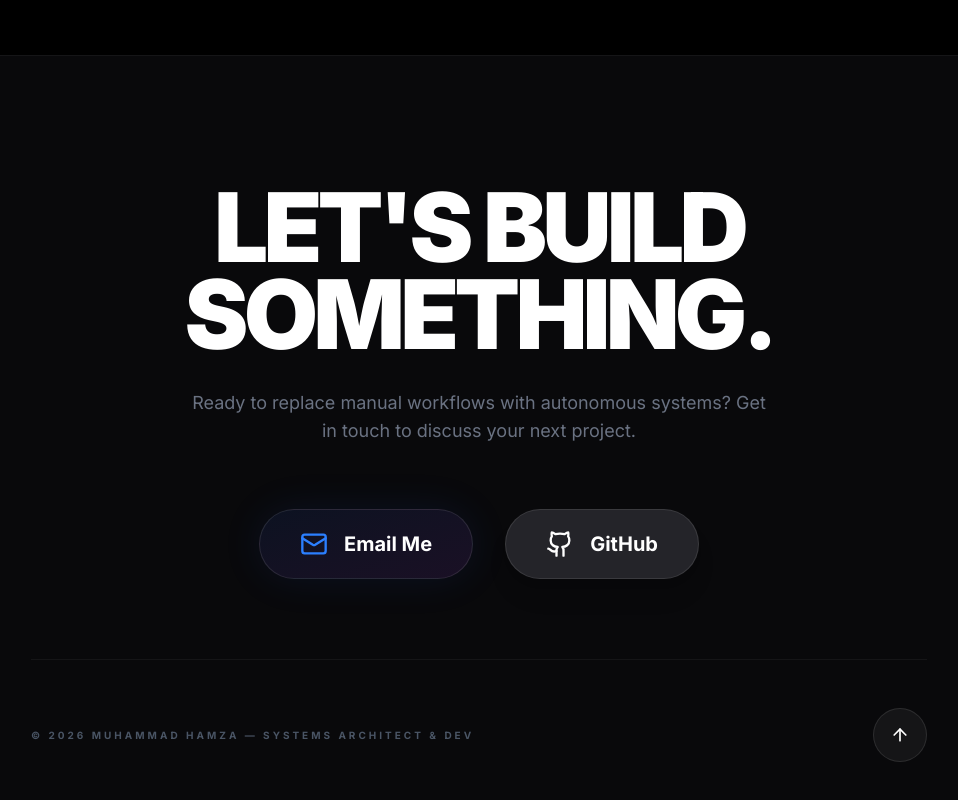
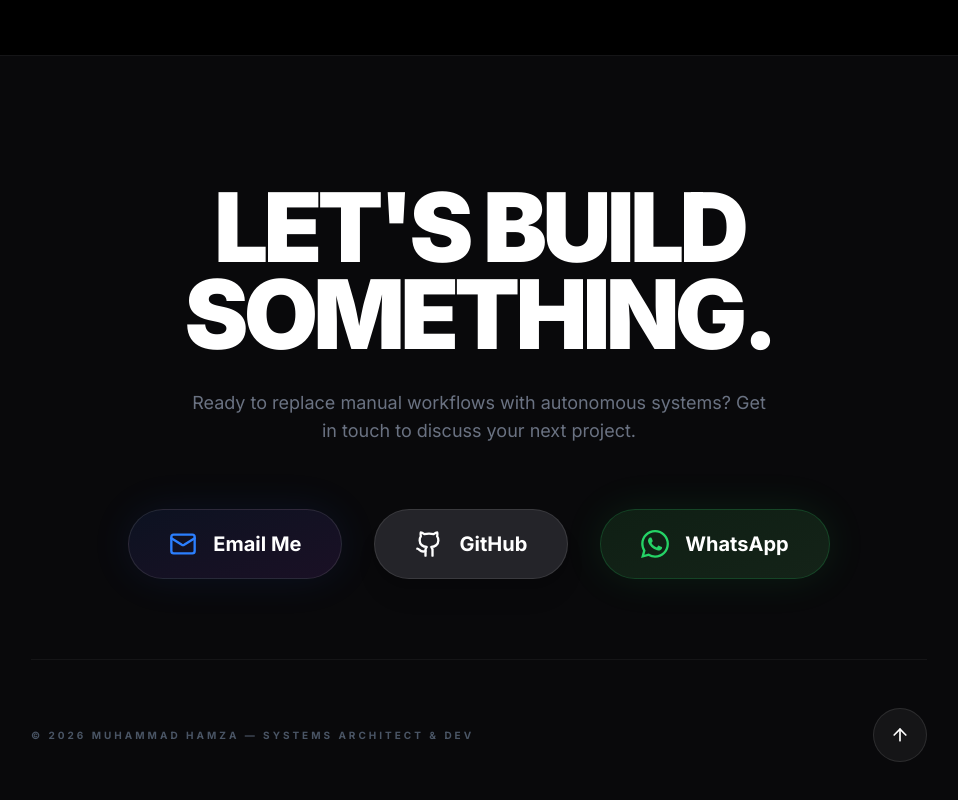
Before and after one commit to hamza19-2006/My_Portoflio, a React (Vite) app: page / in a window 1280 px wide. Shown: the part 4355-5155 px from the top of the page, without its empty margins (161-1119 px from the left). Built offline with nearby package versions, Linux system fonts and the light colour scheme.

Commit message:
feat: Add WhatsApp contact link and update README
Adds a WhatsApp contact link to the portfolio app and includes a banner and improved setup instructions in the README file.

```diff
--- a/src/App.tsx
+++ b/src/App.tsx
@@ -460,10 +460,23 @@
               href="https://github.com/hamza19-2006"
               target="_blank"
               rel="noopener noreferrer"
-              className="flex items-center gap-4 px-10 py-5 rounded-full bg-[#242429] border border-white/10 text-white hover:bg-[#2d2d33] transition-all shadow-xl"
+              className="flex items-center gap-4 px-10 py-5 rounded-full bg-[#242429] border border-white/10 text-white hover:bg-[#2d2d33] transition-all shadow-xl group"
             >
-              <Github className="w-7 h-7" />
+              <Github className="w-7 h-7 text-white" />
               <span className="text-xl font-bold">GitHub</span>
+            </motion.a>
+            <motion.a
+              whileHover={{ y: -5, scale: 1.02 }}
+              whileTap={{ scale: 0.98 }}
+              href="https://wa.me/923097719166?text=Hello%20M.Hamza%20!%20I%20want%20Your%20Help"
+              target="_blank"
+              rel="noopener noreferrer"
+              className="flex items-center gap-4 px-10 py-5 rounded-full bg-gradient-to-br from-[#0f1f14] to-[#142318] border border-[#25D366]/20 text-white shadow-[0_0_40px_rgba(37,211,102,0.1)] hover:border-[#25D366]/40 transition-all group"
+            >
+              <svg className="w-7 h-7 text-[#25D366] group-hover:text-[#1FAF53] transition-colors" viewBox="0 0 24 24" fill="currentColor">
+                <path d="M17.472 14.382c-.297-.149-1.758-.867-2.03-.967-.273-.099-.471-.148-.67.15-.197.297-.767.966-.94 1.164-.173.199-.347.223-.644.075-.297-.15-1.255-.463-2.39-1.475-.883-.788-1.48-1.761-1.653-2.059-.173-.297-.018-.458.13-.606.134-.133.298-.347.446-.52.149-.174.198-.298.298-.497.099-.198.05-.371-.025-.52-.075-.149-.669-1.612-.916-2.207-.242-.579-.487-.5-.669-.51a12.8 12.8 0 00-.57-.01c-.198 0-.52.074-.792.372-.272.297-1.04 1.016-1.04 2.479 0 1.462 1.065 2.875 1.213 3.074.149.198 2.096 3.2 5.077 4.487.709.306 1.262.489 1.694.625.712.227 1.36.195 1.871.118.571-.085 1.758-.719 2.006-1.413.248-.694.248-1.289.173-1.413-.074-.124-.272-.198-.57-.347m-5.421 7.403h-.004a9.87 9.87 0 01-5.031-1.378l-.361-.214-3.741.982.998-3.648-.235-.374a9.86 9.86 0 01-1.51-5.26c.001-5.45 4.436-9.884 9.888-9.884 2.64 0 5.122 1.03 6.988 2.898a9.825 9.825 0 012.893 6.994c-.003 5.45-4.437 9.884-9.885 9.884m8.413-18.297A11.815 11.815 0 0012.05 0C5.495 0 .16 5.335.157 11.892c0 2.096.547 4.142 1.588 5.945L.057 24l6.305-1.654a11.882 11.882 0 005.683 1.448h.005c6.554 0 11.89-5.335 11.893-11.893a11.821 11.821 0 00-3.48-8.413z"/>
+              </svg>
+              <span className="text-xl font-bold">WhatsApp</span>
             </motion.a>
           </div>
         </motion.div>
```
Also changed, not shown: 1 other file (tests, documents, lock files or other folders).
